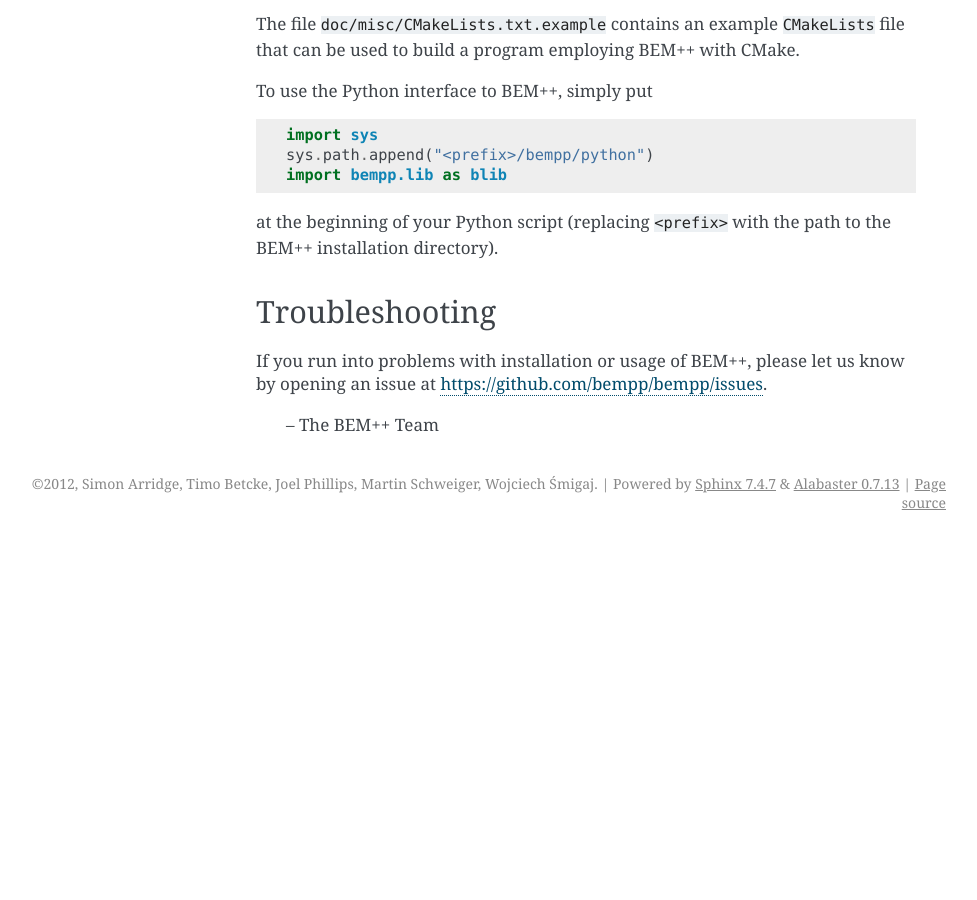
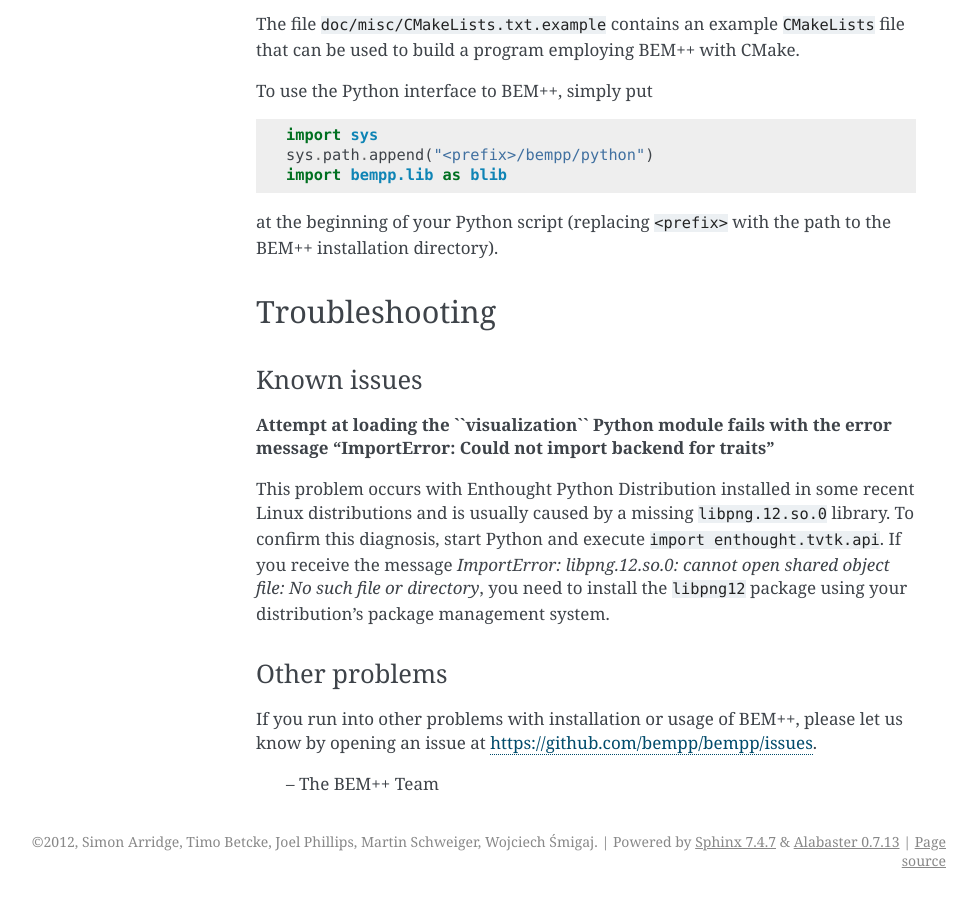
Before and after one commit to evantwout/web, a Sphinx documentation site: the page built from source/installation.rst, in a window 1280 px wide and 900 px high, scrolled down 3817 px. Shown: the whole window, without its empty margins (164-1141 px from the left). Built offline with Sphinx 7.4.7, drawn with Linux system fonts in a browser that asks for light colours; formulas are drawn with MathJax 3; before the commit the page ends 4359 px from its top, so only the background shows below that; some of the changed text lies outside the part shown.

Commit message:
Described the problem with libpng in "Troubleshooting".

```diff
--- a/source/installation.rst
+++ b/source/installation.rst
@@ -180,7 +180,22 @@
 Troubleshooting
 ---------------
 
-If you run into problems with installation or usage of BEM++, please let us know
-by opening an issue at https://github.com/bempp/bempp/issues.
+Known issues
+............
+
+**Attempt at loading the ``visualization`` Python module fails with the error message "ImportError: Could not import backend for traits"**
+
+This problem occurs with Enthought Python Distribution installed in some recent
+Linux distributions and is usually caused by a missing ``libpng.12.so.0``
+library. To confirm this diagnosis, start Python and execute ``import
+enthought.tvtk.api``. If you receive the message *ImportError: libpng.12.so.0:
+cannot open shared object file: No such file or directory*, you need to install
+the ``libpng12`` package using your distribution's package management system.
+
+Other problems
+..............
+
+If you run into other problems with installation or usage of BEM++, please let
+us know by opening an issue at https://github.com/bempp/bempp/issues.
 
                                                                -- The BEM++ Team
```
